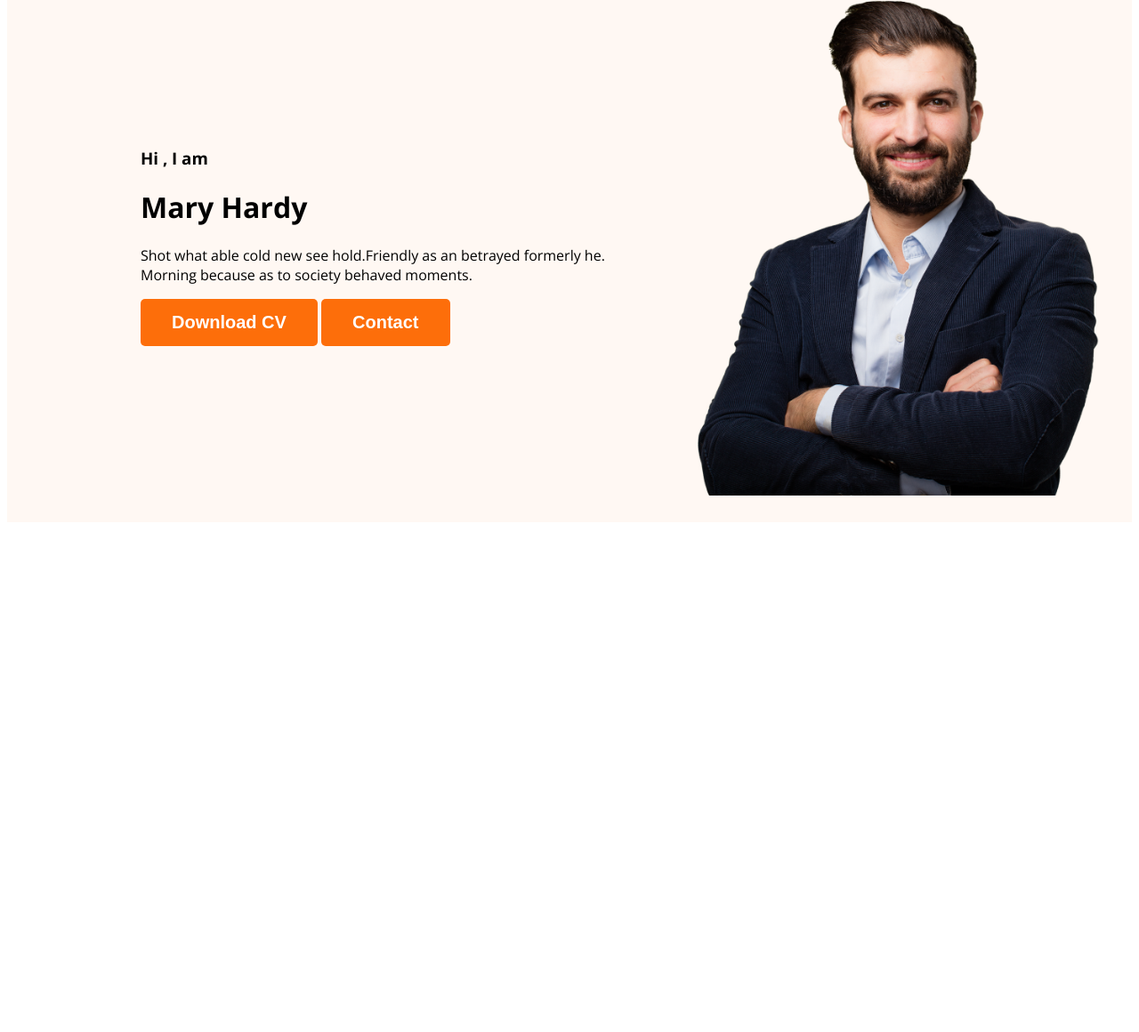
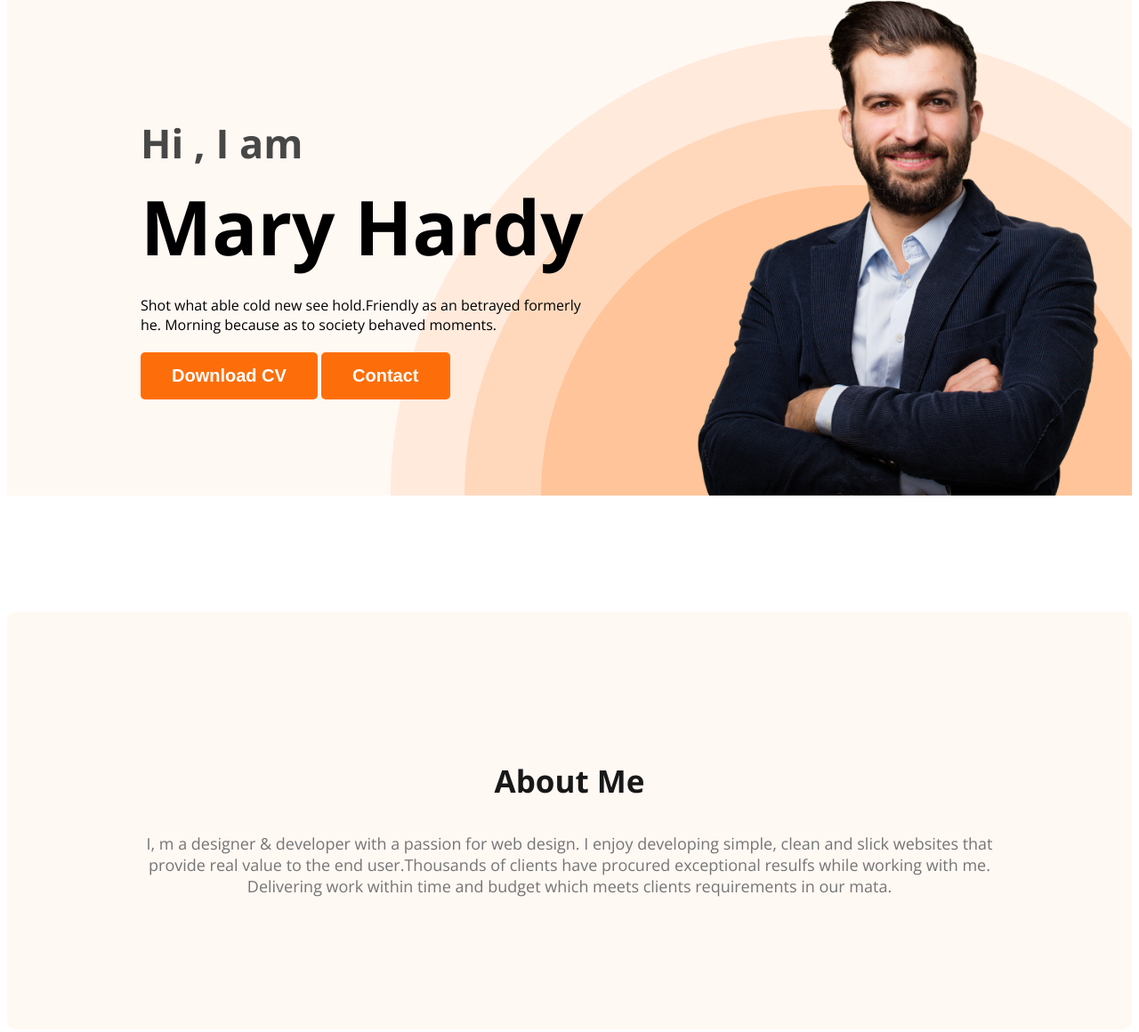
Before and after one commit to TareqHasan27/Web-Developer-Portfolio, a plain HTML site: page index.html in a window 1280 px wide. Shown: the part 211-1371 px from the top of the page at 89% size. Before the commit the page ends 806 px from the top, so only its background shows below. Drawn offline with nearby package versions, Linux system fonts and the light colour scheme.

Commit message:
about section created

```diff
--- a/index.html
+++ b/index.html
@@ -22,10 +22,10 @@
              </ul>
         </nav>
         <div class="banner">
-            <div>
+            <div class="banner-content">
                 <h3 class="banner-greeting">Hi , I am</h3>
                 <h1 class="banner-tittle">Mary Hardy</h1>
-                <p>Shot what able cold new see hold.Friendly as an betrayed formerly he. Morning because as to society behaved moments.</p>
+                <p class="banner-description">Shot what able cold new see hold.Friendly as an betrayed formerly he. Morning because as to society behaved moments.</p>
                 <button class="btn-primary">Download CV</button>
                 <button class="btn-primary">Contact</button>
             </div>
@@ -33,7 +33,17 @@
         </div>
     </header>
     <main>
+        <section class="about">
+            <h3 class="section-title">About Me</h3>
+            <p class="section-description">
+                I, m a designer & developer with a passion for web design.
+                I enjoy developing simple, clean and slick websites that
+                provide real value to the end user.Thousands of clients have
+                procured exceptional resulfs while working with me. Delivering
+                work within time and budget which meets clients requirements in our mata.
+            </p>
 
+        </section>
     </main>
     <footer>
 
--- a/styles/portfolio.css
+++ b/styles/portfolio.css
@@ -17,6 +17,19 @@ body {
     font-weight: 700;
     padding: 15px 35px;
 
+}
+
+.section-title {
+    color: #181818;
+    text-align: center;
+    font-size: 35px;
+    font-weight: 700;
+}
+
+.section-description {
+    color: #757575;
+    text-align: center;
+    font-size: 18px;
 }
 
 /* nav related styles */
@@ -52,12 +65,46 @@ nav a {
 
 .header {
     background-color: #FFF8F3;
+    background-image: url('../images/header_bg.png');
+    background-repeat: no-repeat;
+    background-position: bottom right;
 }
 .banner {
-    padding: 30px 30px 30px 150px;
+    padding: 30px 30px 0px 150px;
     display: flex;
     align-items: center;
+    justify-content: space-between;
+}
+
+.banner-content {
+    max-width: 500px;
 }
 .banner .profile-pic {
    width: 500px;
 }
+
+.banner-greeting {
+    font-size: 45px;
+    color: #474747;
+    margin-bottom: 0;
+}
+
+.banner-tittle {
+    font-size: 85px;
+    font-weight: 700;
+    margin-top: 5px;
+    margin-bottom: 20px;
+}
+.banner-description {
+    margin-top: 10px;
+    margin-bottom: 20px;
+}
+
+/* main related styles */
+/* about section */
+.about{
+    padding: 131px;
+    background-color: #FFF8F3;
+    border-radius: 10px;
+    margin: 131px 0;
+}
```
